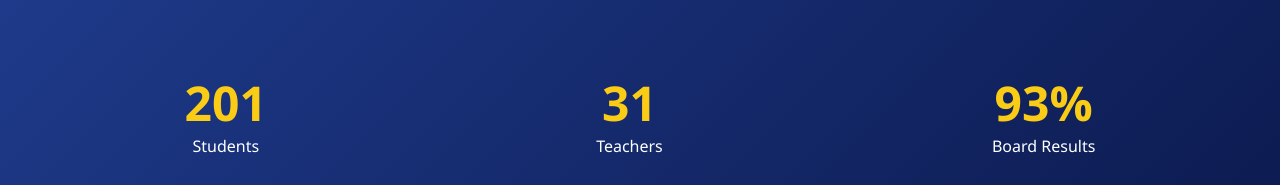
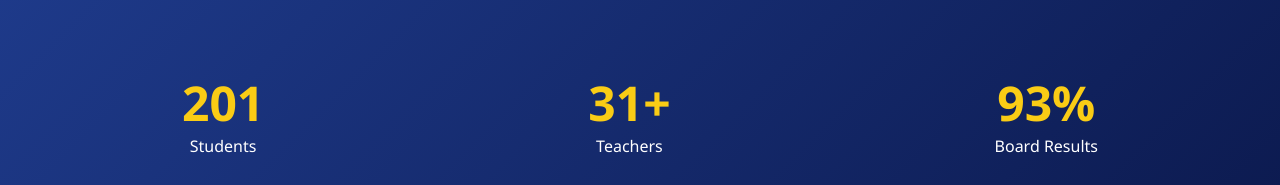
Before and after one commit to Exoo25/NIPS-, a plain HTML site: page index.html in a window 1280 px wide. Shown: the part 768-953 px from the top of the page. Drawn offline with Linux system fonts and the light colour scheme.

Commit message:
Update index.html

```diff
--- a/index.html
+++ b/index.html
@@ -641,14 +641,26 @@ window.addEventListener("scroll", () => {
 });
 
 /* Animated Counters */
-function animate(id,target){
-  let count=0;
-  const el=document.getElementById(id);
-  const interval=setInterval(()=>{
-    count+=Math.ceil(target/200);
-    if(count>=target){count=target;clearInterval(interval);}
-    el.innerText=id==="results"?count+"%":count;
-  },20);
+function animate(id, target) {
+    let count = 0;
+    const el = document.getElementById(id);
+    const interval = setInterval(() => {
+        count += Math.ceil(target / 200);
+        if (count >= target) {
+            count = target;
+            clearInterval(interval);
+        }
+
+        // Add "+" only for specific ids (like teachers)
+        if (id === "teachers") {
+            el.innerText = count + "+";
+        } else if (id === "results") {
+            el.innerText = count + "%";
+        } else {
+            el.innerText = count;
+        }
+
+    }, 20);
 }
 window.addEventListener("load",()=>{
   animate("students",201);
```
